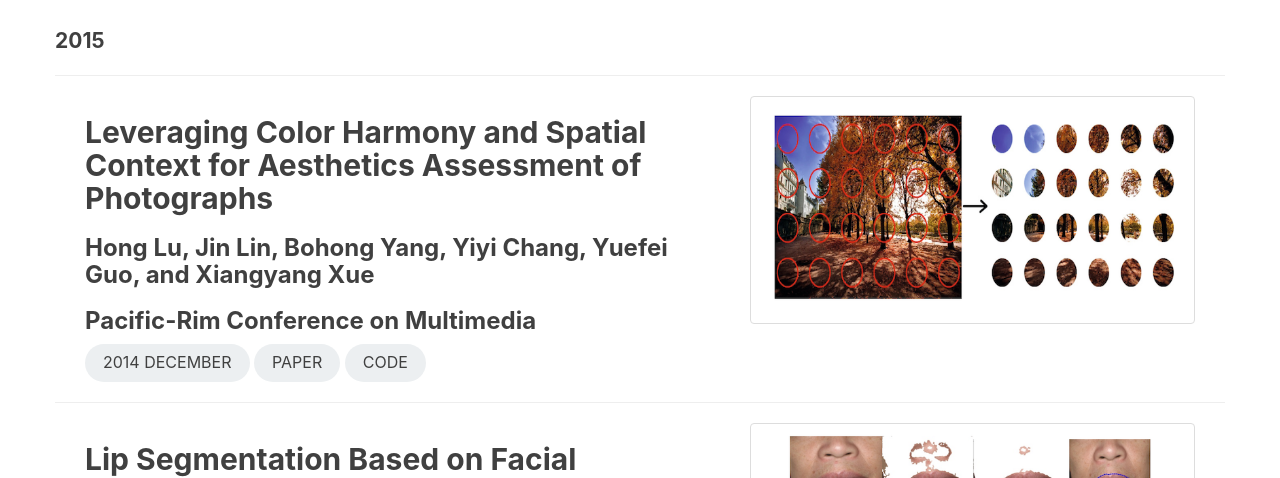
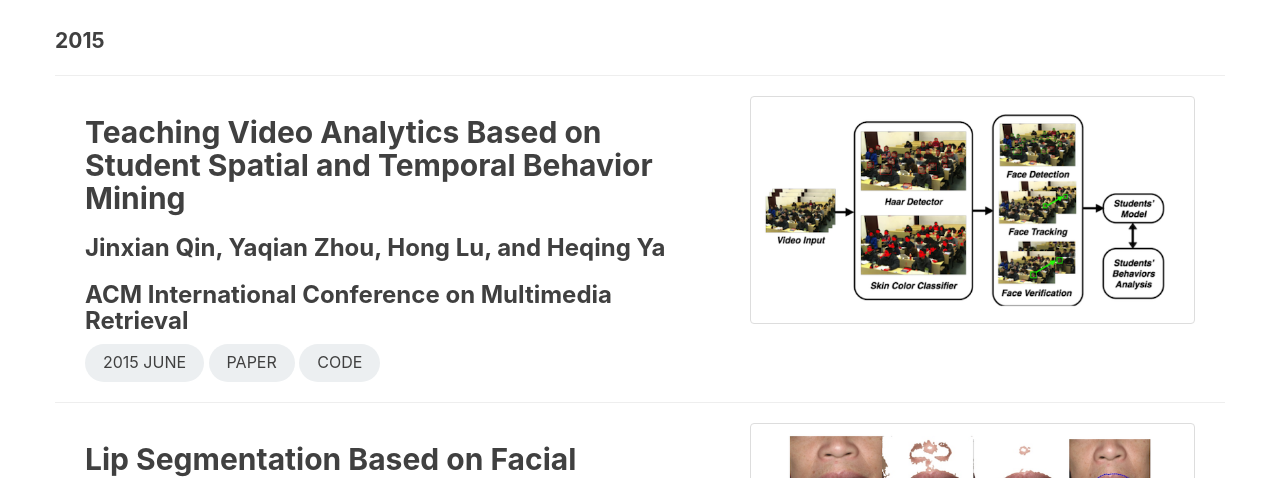
Before and after one commit to lunatics123/lunatics123.github.io, a Jekyll site: the page built from publications.html, in a window 1280 px wide and 900 px high, cut to the strip 422-900 px from the top of the window. Built offline with Jekyll 4.4.1, drawn with Linux system fonts in a browser that asks for light colours; comment, search, counter and statistics services are not loaded.

```diff
--- a/publications.html
+++ b/publications.html
@@ -12,16 +12,16 @@
 <section>
     <div class="container">
         <div class="col-lg-7">
-            <h2>Leveraging Color Harmony and Spatial Context for Aesthetics Assessment of Photographs</h2>
-            <h3>Hong Lu, Jin Lin, Bohong Yang, Yiyi Chang, Yuefei　Guo, and Xiangyang Xue</h3>
-            <h3>Pacific-Rim Conference on Multimedia</h3>
-            <div class="post-tag round-xl">2014 December</div>
+            <h2>Teaching Video Analytics Based on Student Spatial and Temporal Behavior Mining</h2>
+            <h3>Jinxian Qin, Yaqian Zhou, Hong Lu, and Heqing Ya</h3>
+            <h3>ACM International Conference on Multimedia Retrieval</h3>
+            <div class="post-tag round-xl">2015 June</div>
             <a class="post-tag round-xl"
-               href="https://link.springer.com/chapter/10.1007/978-3-319-13168-9_36">Paper</a>
+               href="https://dl.acm.org/doi/abs/10.1145/2671188.2749357">Paper</a>
             <a class="post-tag round-xl">Code</a>
         </div>
         <div class="col-lg-5">
-            <img class="img-thumbnail" src="/img/papers/lu2014leveraging.png">
+            <img class="img-thumbnail" src="/img/papers/qin2015teaching.png">
         </div>
     </div>
 </section>
@@ -140,8 +140,8 @@
     <div class="container">
         <div class="col-lg-7">
             <h3>An Adaptive Query Prototype Modeling Method for Image Search Reranking</h3>
-            <h3>Hong Lu, Guobao Jiang, Bohong Yang, and Xiangyang Xue</h3>
-            <h3>IEEE International Conference on Computer Vision Workshop</h3>
+            <h4>Hong Lu, Guobao Jiang, Bohong Yang, and Xiangyang Xue</h4>
+            <h4>IEEE International Conference on Computer Vision Workshop</h4>
             <div class="post-tag round-xl">2013 December</div>
             <a class="post-tag round-xl"
                href="https://www.cv-foundation.org/openaccess/content_iccv_workshops_2013/W10/html/Lu_An_Adaptive_Query_2013_ICCV_paper.html">Paper</a>
```
Also changed, not shown: img/papers/qin2015teaching.png (added).
